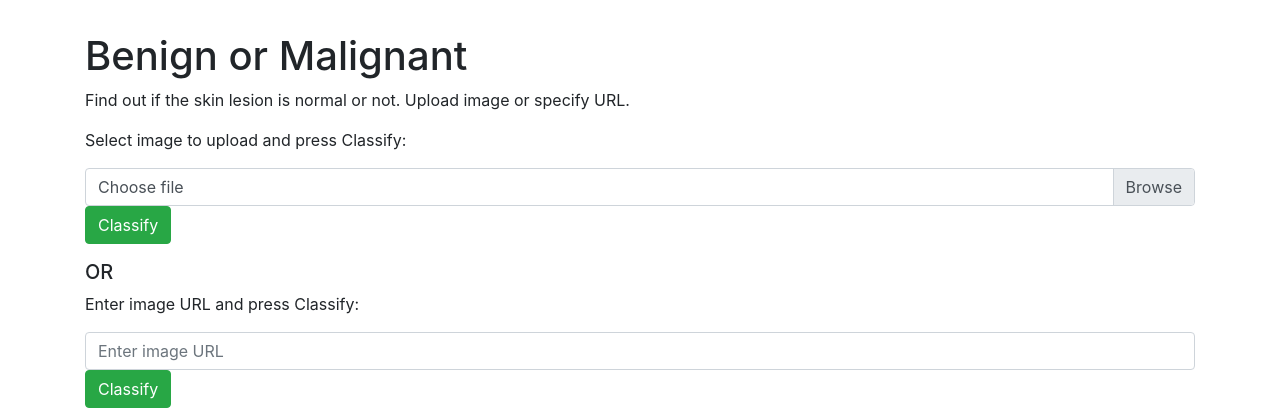
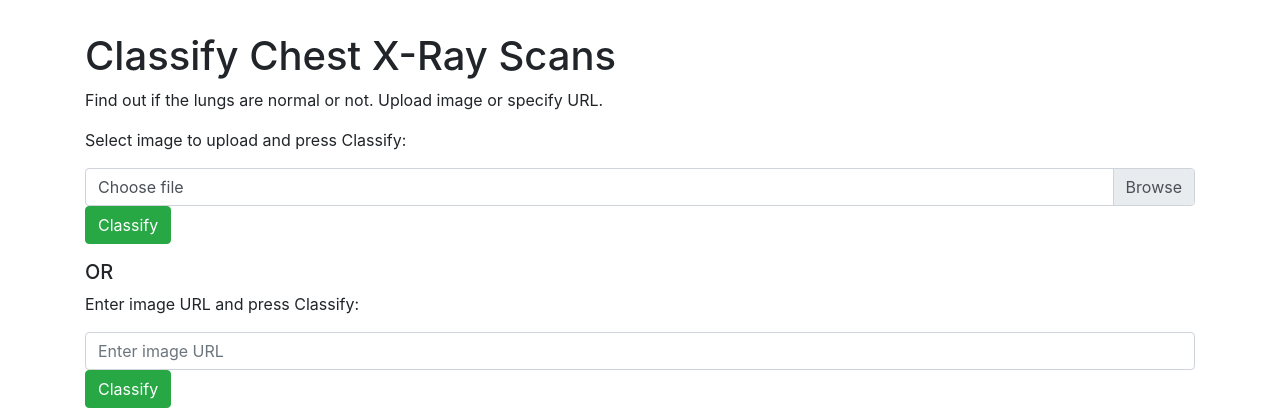
Before and after one commit to amancrackpot/DL-Image-Classification-on-Covid-Chest-X-ray-Scan-, a Python web app: template src/templates/index.html in a window 1280 px wide. Shown: the part 56-476 px from the top of the page. Run offline with Jinja, Linux system fonts and the light colour scheme; the template is opened without the code that fills it, so the values that code supplies are empty; some libraries are stand-ins or nearby versions.

Commit message:
Update index.html

```diff
--- a/src/templates/index.html
+++ b/src/templates/index.html
@@ -1,8 +1,8 @@
 {% extends "base.html" %}
 {% block content %}
 
-<h1>Benign or Malignant</h1>
-<p class="comment">Find out if the skin lesion is normal or not. Upload image or specify URL.</p>
+<h1>Classify Chest X-Ray Scans</h1>
+<p class="comment">Find out if the lungs are normal or not. Upload image or specify URL.</p>
 <dive class="col-xs-6">
     <form action="/upload" id="upload-file" method="post" enctype="multipart/form-data">
         <p class="comment">Select image to upload and press Classify:</p>
```
